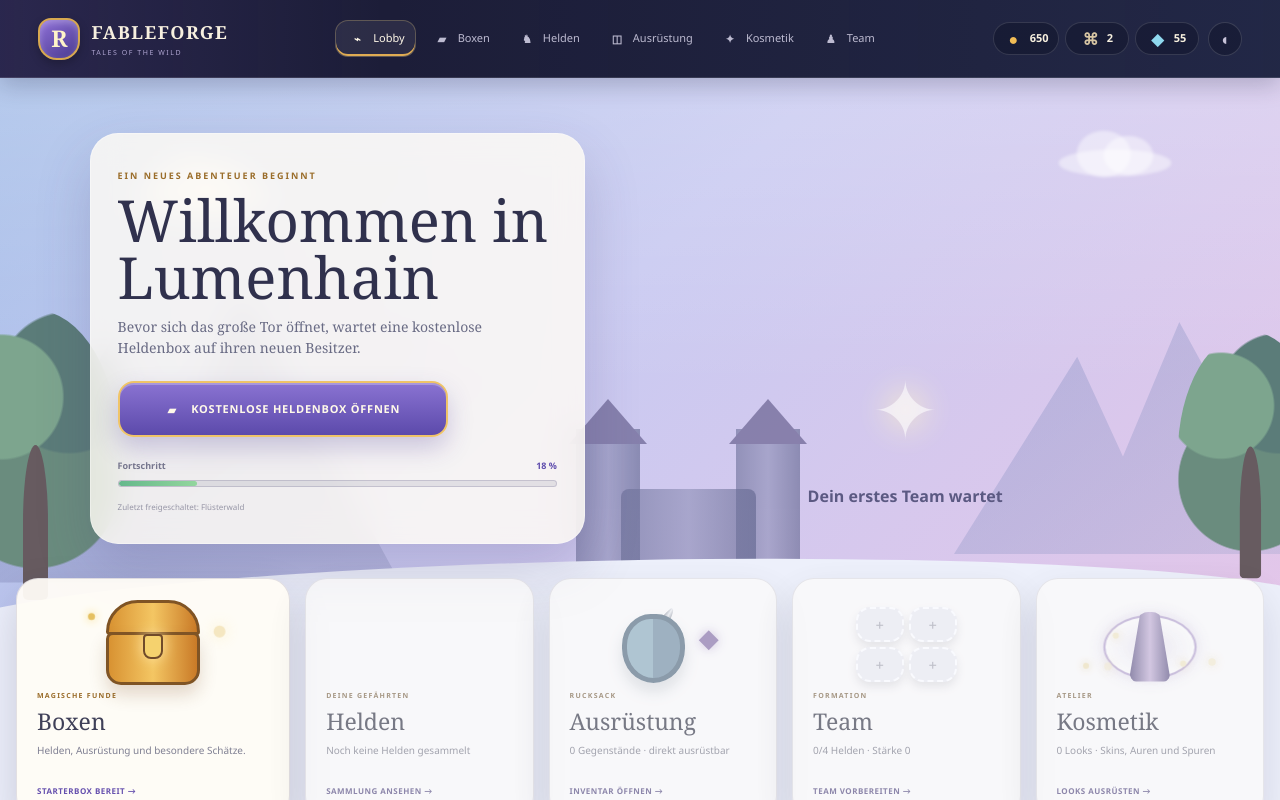
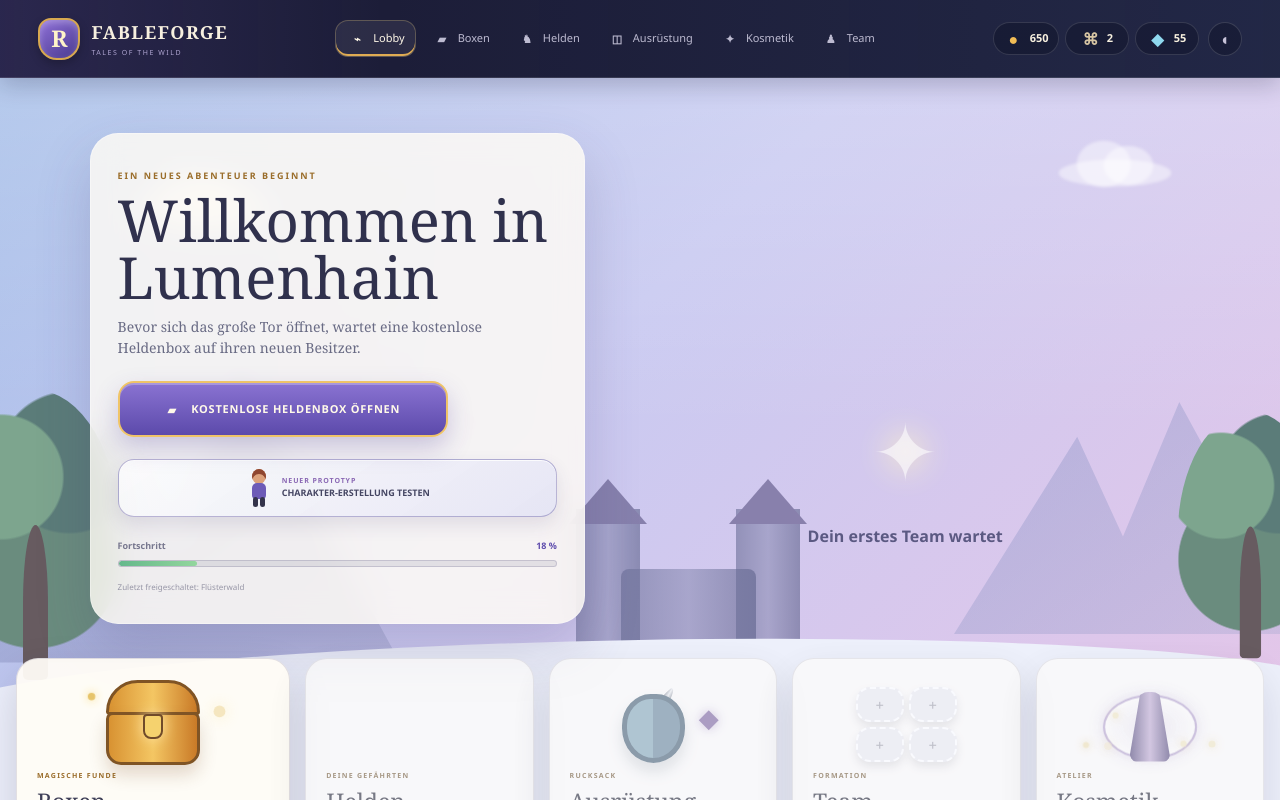
Before and after one commit to ddmeer321/FableForge, a Next.js app: page / in a window 1280 px wide. Shown: the top 800 px of the page. Built offline with nearby package versions, Linux system fonts and the light colour scheme.

Commit message:
Expose character creator test from first launch

```diff
--- a/app/components/Lobby.tsx
+++ b/app/components/Lobby.tsx
@@ -62,19 +62,19 @@ export function Lobby({
               STARTER-AUSRÜSTUNGSBOX ÖFFNEN
             </button>
           )}
+          <div className="lobby-primary-actions">
             {ready && (
-            <div className="lobby-primary-actions">
               <button className="primary-adventure-button" onClick={() => onNavigate("dungeons")}>
                 <span className="button-shine" />
                 <GameIcon name="route" />
                 ABENTEUER
               </button>
+            )}
             <button className="character-creator-test-button" onClick={onOpenCharacterCreator}>
               <span className="creator-test-figure" aria-hidden="true"><i /><b /></span>
               <span><small>NEUER PROTOTYP</small>CHARAKTER-ERSTELLUNG TESTEN</span>
             </button>
           </div>
-          )}
           <div className="lobby-progress-line">
             <div><span>Fortschritt</span><strong>{Math.min(100, 18 + progress.completedRuns * 16)} %</strong></div>
             <div className="progress-track"><i style={{ width: `${Math.min(100, 18 + progress.completedRuns * 16)}%` }} /></div>
--- a/app/styles/lobby.css
+++ b/app/styles/lobby.css
@@ -197,6 +197,10 @@
   min-width: 0;
   flex: 1 1 48%;
   margin-top: 0;
+}
+
+.lobby-primary-actions > :only-child {
+  flex-basis: 100%;
 }
 
 .character-creator-test-button {
```
Lines whose indentation alone changed are shown as unchanged.
